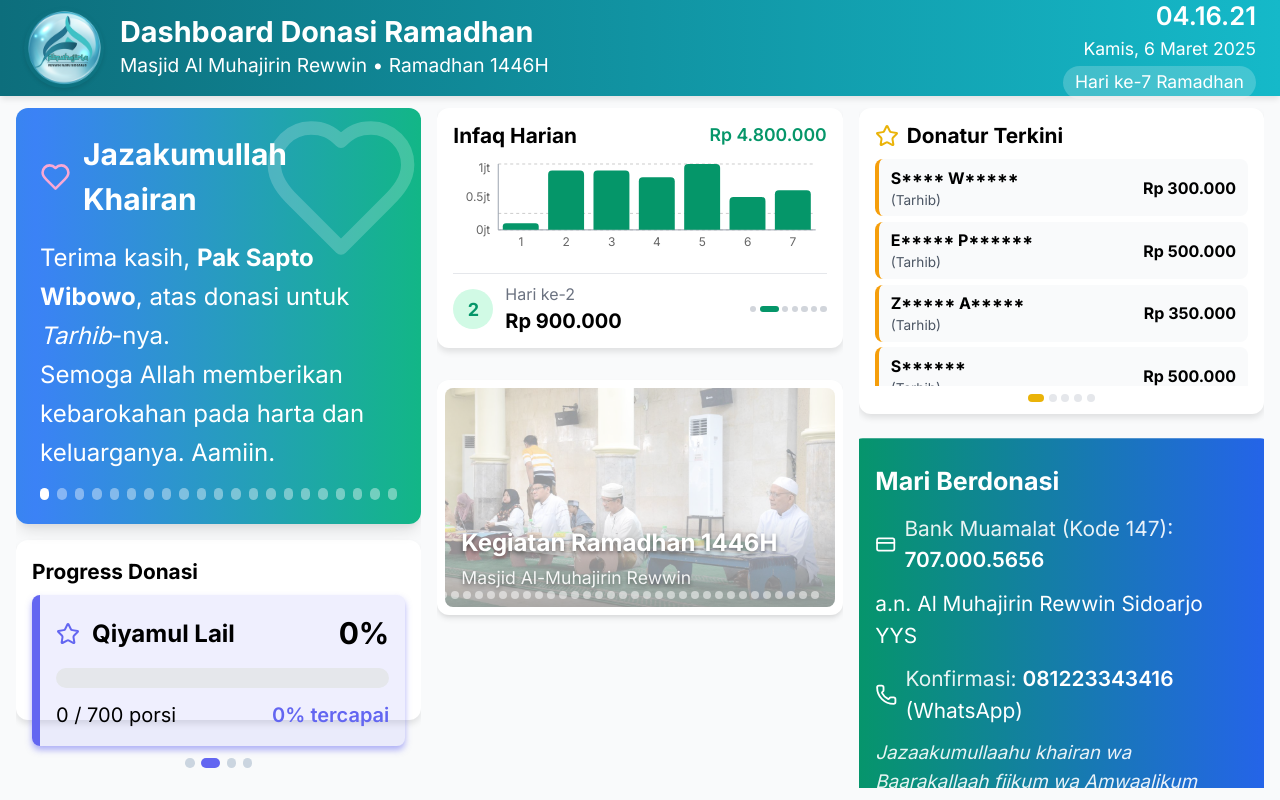
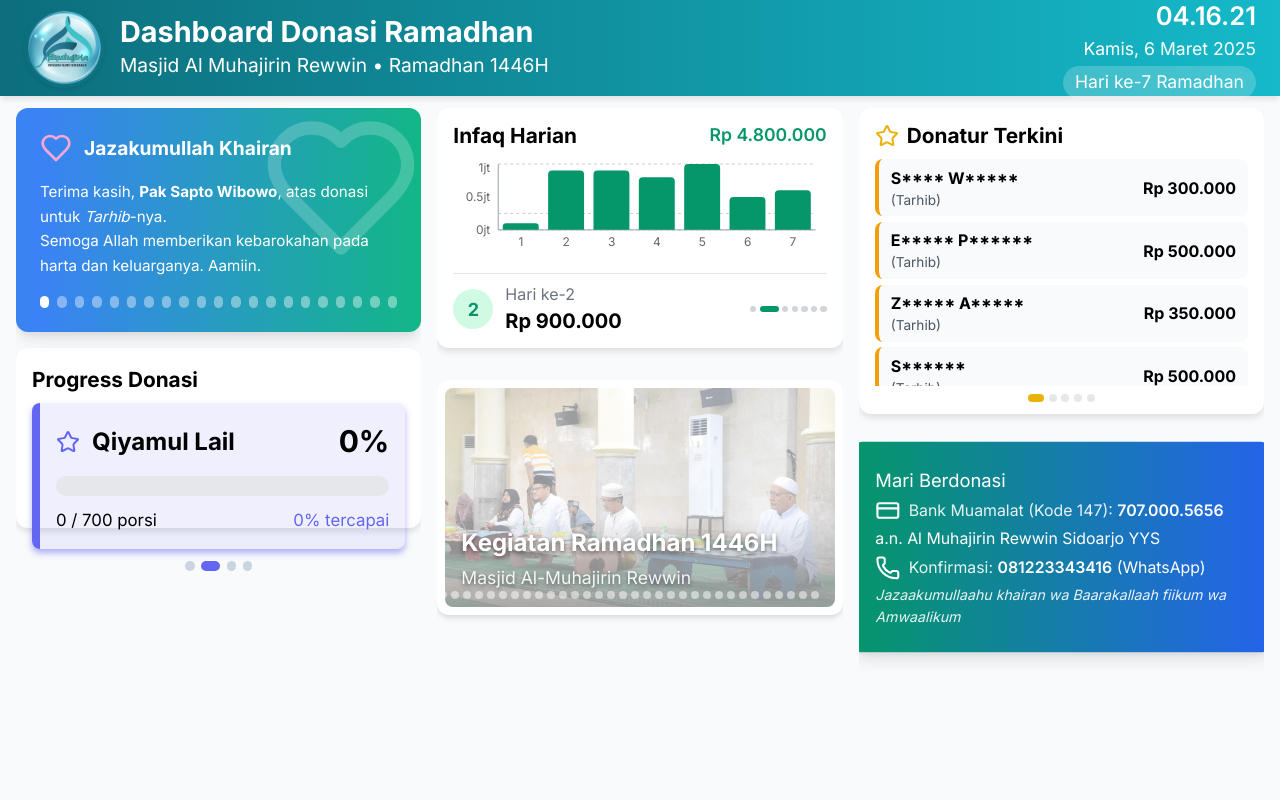
Before and after one commit to guntarion/almuhajirin-amal, a Next.js app: page /tv in a window 1280 px wide. Built offline with nearby package versions, Linux system fonts and the light colour scheme.

Commit message:
Reduce size of text

```diff
--- a/src/components/tv/TVAjakanDonasi.module.css
+++ b/src/components/tv/TVAjakanDonasi.module.css
@@ -11,15 +11,15 @@
 }
 
 .title {
-  font-size: 1.5rem; /* text-2xl */
-  font-weight: 700; /* font-bold */
-  margin-bottom: 0.75rem; /* mb-3 */
+  font-size: 1.1rem; /* text-2xl */
+  font-weight: 400; /* font-bold */
+  margin-bottom: 0.25rem; /* mb-1 */
 }
 
 .content {
   display: flex;
   flex-direction: column;
-  gap: 0.75rem; /* space-y-3 */
+  gap: 0.25rem; /* space-y-1 */
 }
 
 .row {
@@ -34,7 +34,7 @@
 }
 
 .text {
-  font-size: 1.25rem; /* text-xl */
+  font-size: 0.95rem; /* text-xl */
 }
 
 .label {
@@ -46,13 +46,13 @@
 }
 
 .accountName {
-  font-size: 1.25rem; /* text-xl */
+  font-size: 0.95rem; /* text-xl */
 }
 
 .footer {
-  margin-top: 0.75rem; /* mt-3 */
+  margin-top: 0.25rem; /* mt-1 */
   font-style: italic;
-  font-size: 1.125rem; /* text-lg */
+  font-size: 0.85rem; /* text-lg */
   opacity: 0.9; /* opacity-90 */
 }
 
--- a/src/components/tv/TVProgresDonasiWidget.module.css
+++ b/src/components/tv/TVProgresDonasiWidget.module.css
@@ -60,7 +60,7 @@
 .stats {
   display: flex;
   justify-content: space-between;
-  font-size: 1.25rem; /* text-xl */
+  font-size: 1.05rem; /* text-xl */
   margin-top: auto; /* Push to bottom when container is flex with direction column */
 }
 
@@ -69,7 +69,7 @@
 }
 
 .achievedStats {
-  font-weight: 600; /* font-semibold */
+  font-weight: 400; /* font-semibold */
 }
 
 /* Animation for entering/leaving */
--- a/src/components/tv/TVTerimaKasihWidget.module.css
+++ b/src/components/tv/TVTerimaKasihWidget.module.css
@@ -40,7 +40,7 @@
 
 .title {
   font-weight: 700; /* font-bold */
-  font-size: 1.875rem; /* text-3xl */
+  font-size: 1.2rem; /* text-2xl */
 }
 
 .messageContainer {
@@ -53,7 +53,7 @@
 }
 
 .message {
-  font-size: 1.5rem; /* text-2xl */
+  font-size: 0.95rem; /* text-xl */
   line-height: 1.625; /* leading-relaxed */
 }
 
```
